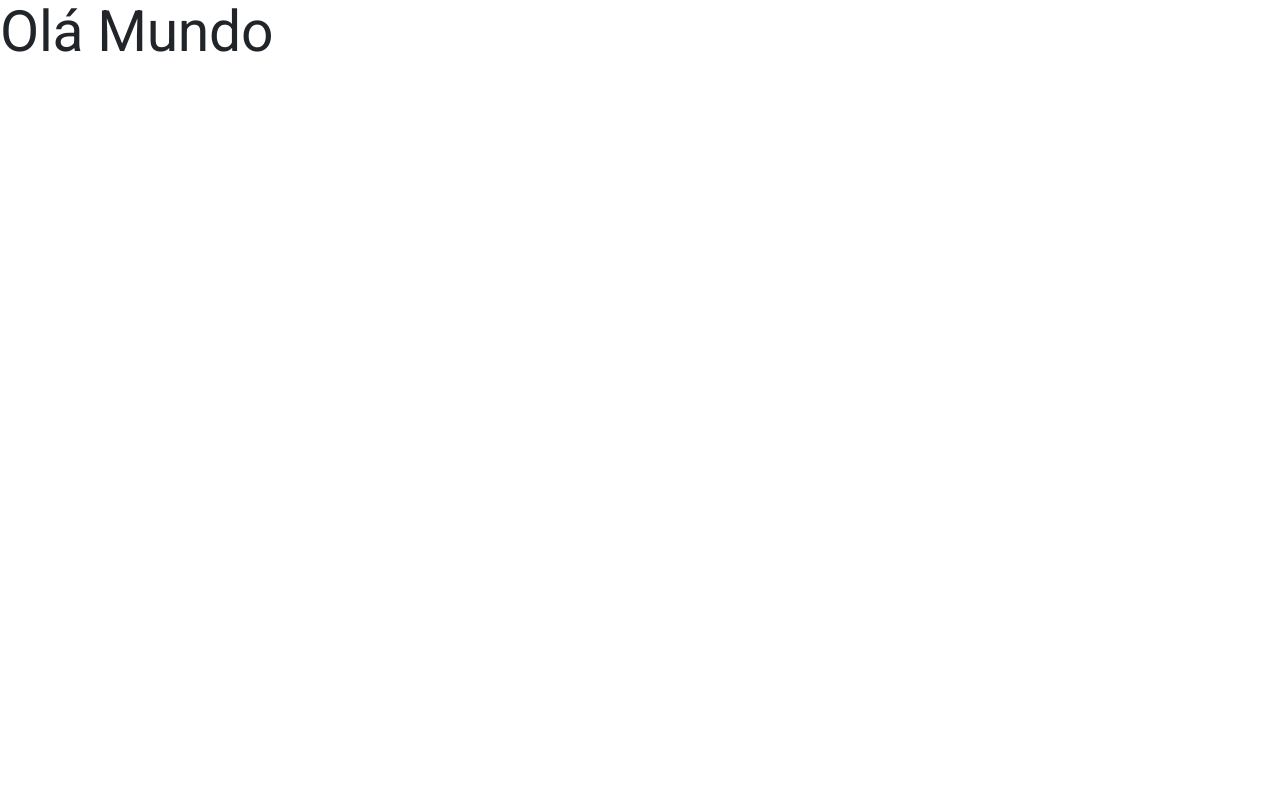
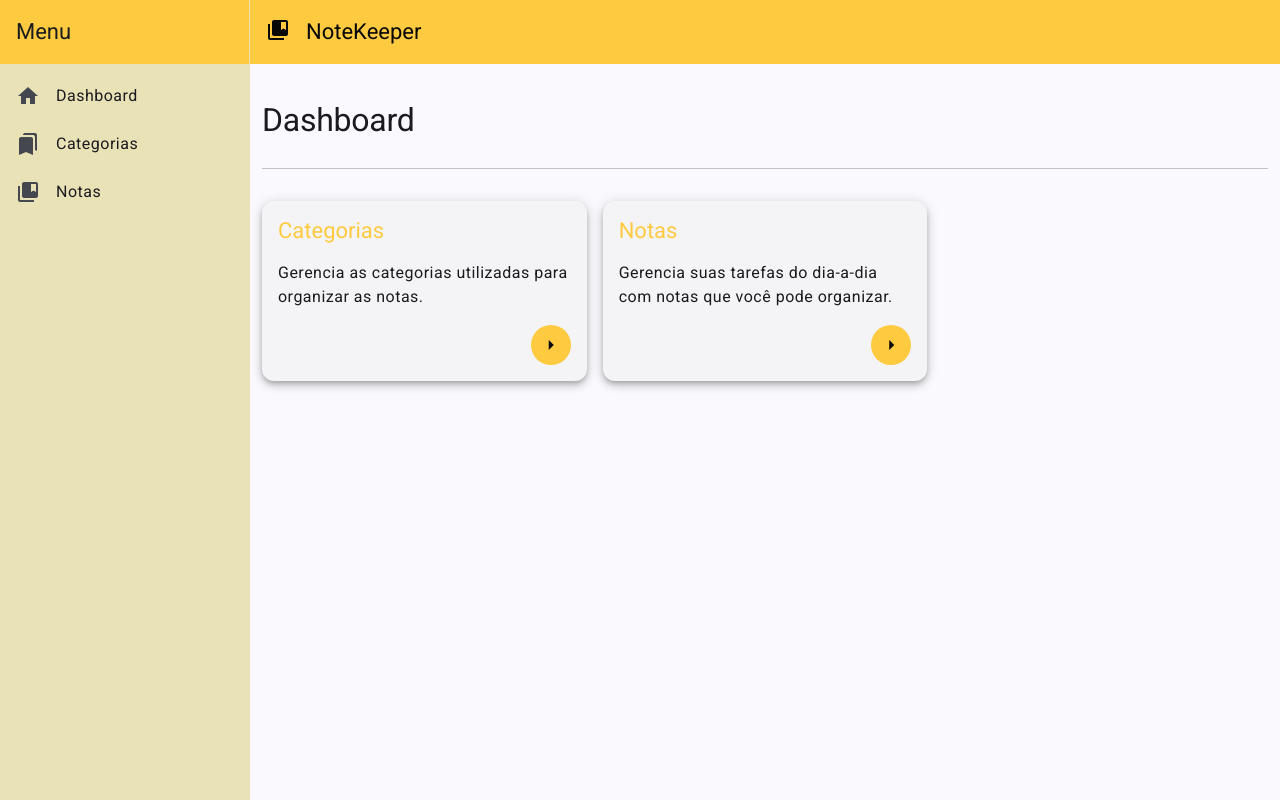
Before and after one commit to Fabis-li/note-keeper-2024, an Angular app: page /dashboard in a window 1280 px wide. Before the commit this address led to /. Built offline with nearby package versions, Linux system fonts and the light colour scheme.

Commit message:
criado cards

```diff
--- a/src/app/app.component.html
+++ b/src/app/app.component.html
@@ -1 +1 @@
-<h1>Olá Mundo</h1>
+<app-shell></app-shell>
--- a/src/app/app.component.scss
+++ b/src/app/app.component.scss
@@ -0,0 +1,3 @@
+.card-customizado {
+  height: 200px;
+}
--- a/src/app/app.component.ts
+++ b/src/app/app.component.ts
@@ -1,10 +1,12 @@
 import { Component } from '@angular/core';
-import { RouterOutlet } from '@angular/router';
+import {MatCardModule} from '@angular/material/card';
+import {MatButtonModule} from '@angular/material/button';
+import { ShellComponent } from "./core/components/shell/shell.component";
 
 @Component({
   selector: 'app-root',
   standalone: true,
-  imports: [RouterOutlet],
+  imports: [ShellComponent],
   templateUrl: './app.component.html',
   styleUrl: './app.component.scss'
 })
--- a/src/app/app.routes.ts
+++ b/src/app/app.routes.ts
@@ -1,3 +1,7 @@
 import { Routes } from '@angular/router';
+import { DashboardComponent } from './views/dashboard/dashboard.component';
 
-export const routes: Routes = [];
+export const routes: Routes = [
+  {path: '', redirectTo: 'dashboard', pathMatch: 'full'},
+  {path: 'dashboard', component: DashboardComponent},
+];
--- /dev/null
+++ b/src/app/core/components/shell/shell.component.html
@@ -0,0 +1,45 @@
+<mat-sidenav-container class="sidenav-container">
+  <mat-sidenav
+    #drawer
+    class="sidenav"
+    fixedInViewport
+    [attr.role]="(isHandset$ | async) ? 'dialog' : 'navigation'"
+    [mode]="(isHandset$ | async) ? 'over' : 'side'"
+    [opened]="(isHandset$ | async) === false"
+  >
+    <mat-toolbar>Menu</mat-toolbar>
+    <mat-nav-list>
+      <a mat-list-item href="#">
+        <mat-icon matListItemIcon>home</mat-icon>
+        Dashboard
+      </a>
+      <a mat-list-item href="#">
+        <mat-icon matListItemIcon>bookmarks</mat-icon>
+        Categorias
+      </a>
+      <a mat-list-item href="#">
+        <mat-icon matListItemIcon>collections_bookmark</mat-icon>
+        Notas
+      </a>
+    </mat-nav-list>
+  </mat-sidenav>
+
+  <mat-sidenav-content>
+    <mat-toolbar color="primary">
+      <button
+        *ngIf="isHandset$ | async"
+        type="button"
+        aria-label="Toggle sidenav"
+        mat-icon-button
+        (click)="drawer.toggle()"
+      >
+        <mat-icon aria-label="Side nav toggle icon">menu</mat-icon>
+      </button>
+      <span class="d-flex align-item-center gap-3">
+        <mat-icon matListItemIcon>collections_bookmark</mat-icon>
+        NoteKeeper
+      </span>
+    </mat-toolbar>
+    <router-outlet></router-outlet>
+  </mat-sidenav-content>
+</mat-sidenav-container>
--- /dev/null
+++ b/src/app/core/components/shell/shell.component.scss
@@ -0,0 +1,27 @@
+.sidenav-container {
+  height: 100%;
+}
+
+.sidenav {
+  width: 250px;
+
+  border-radius: 0;
+
+  background-color: #eae2b7;
+}
+
+.sidenav .mat-toolbar {
+  background: inherit;
+
+  background-color: #fdca40;
+}
+
+.mat-toolbar.mat-primary {
+  position: sticky;
+  top: 0;
+  z-index: 1;
+
+  background-color: #fdca40;
+
+  color: #080708;
+}
--- /dev/null
+++ b/src/app/core/components/shell/shell.component.ts
@@ -0,0 +1,41 @@
+import { Component, inject } from '@angular/core';
+import { BreakpointObserver, Breakpoints } from '@angular/cdk/layout';
+import { AsyncPipe, NgIf } from '@angular/common';
+import { MatToolbarModule } from '@angular/material/toolbar';
+import { MatButtonModule } from '@angular/material/button';
+import { MatSidenavModule } from '@angular/material/sidenav';
+import { MatListModule } from '@angular/material/list';
+import { MatIconModule } from '@angular/material/icon';
+import { Observable } from 'rxjs';
+import { map, shareReplay } from 'rxjs/operators';
+import { RouterOutlet } from '@angular/router';
+import { DashboardComponent } from "../../../views/dashboard/dashboard.component";
+
+@Component({
+  selector: 'app-shell',
+  templateUrl: './shell.component.html',
+  styleUrl: './shell.component.scss',
+  standalone: true,
+  imports: [
+    MatToolbarModule,
+    MatButtonModule,
+    MatSidenavModule,
+    MatListModule,
+    MatIconModule,
+    AsyncPipe,
+    NgIf,
+    RouterOutlet,
+    DashboardComponent
+]
+})
+export class ShellComponent {
+  isHandset$: Observable<boolean>;
+
+  constructor(private breakpointObserver:BreakpointObserver) {
+    this.isHandset$ = this.breakpointObserver.observe(Breakpoints.Handset)
+    .pipe(
+      map(result => result.matches),
+      shareReplay()
+    );
+  }
+}
--- /dev/null
+++ b/src/app/views/dashboard/dashboard.component.html
@@ -0,0 +1,28 @@
+<main class="container-fluid my-4">
+  <h1 class="fs-2">Dashboard</h1>
+  <hr />
+
+  <div class="row g-3 mt-2">
+    <div *ngFor="let item of itens" class="col-lg-4 col-xxl-3">
+      <mat-card class="mat-mdc-elevation-specific mat-elevation-z5 h-100">
+        <mat-card-header>
+          <mat-card-title class="titulo-card">{{item.titulo}}</mat-card-title>
+        </mat-card-header>
+
+        <mat-card-content class="mt-3"> {{item.descricao}} </mat-card-content>
+
+        <mat-card-footer class="d-flex justify-content-end p-3 mt-auto">
+          <a
+            mat-icon-button class="botao-icone"
+            title="ir para {{item.titulo}}"
+            [routerLink]="item.rota"
+          >
+            <mat-icon>arrow_right</mat-icon>
+          </a>
+        </mat-card-footer>
+
+      </mat-card>
+
+    </div>
+  </div>
+</main>
--- /dev/null
+++ b/src/app/views/dashboard/dashboard.component.scss
@@ -0,0 +1,8 @@
+.titulo-card {
+  color: #fdca40;
+}
+
+.botao-icone{
+  background-color: #fdca40;
+  color: #080708;
+}
--- /dev/null
+++ b/src/app/views/dashboard/dashboard.component.ts
@@ -0,0 +1,29 @@
+import { Component } from '@angular/core';
+import { MatCardModule } from '@angular/material/card';
+import { MatButtonModule } from '@angular/material/button';
+import { MatIconModule } from '@angular/material/icon';
+import { ItemDashboard } from './models/item-dashboard.model';
+import { RouterLink } from '@angular/router';
+import { NgForOf } from '@angular/common';
+
+@Component({
+  selector: 'app-dashboard',
+  standalone: true,
+  imports: [RouterLink, NgForOf ,MatCardModule,MatButtonModule, MatIconModule],
+  templateUrl: './dashboard.component.html',
+  styleUrl: './dashboard.component.scss'
+})
+export class DashboardComponent {
+  itens: ItemDashboard[] = [
+    {
+      titulo: 'Categorias',
+      descricao: 'Gerencia as categorias utilizadas para organizar as notas.',
+      rota: '/categorias'
+    },
+    {
+      titulo: 'Notas',
+      descricao: 'Gerencia suas tarefas do dia-a-dia com notas que você pode organizar.',
+      rota: '/notas'
+    },
+  ];
+}
--- /dev/null
+++ b/src/app/views/dashboard/models/item-dashboard.model.ts
@@ -0,0 +1,5 @@
+export interface ItemDashboard {
+  titulo: string,
+  descricao: string,
+  rota: string,
+}
```
